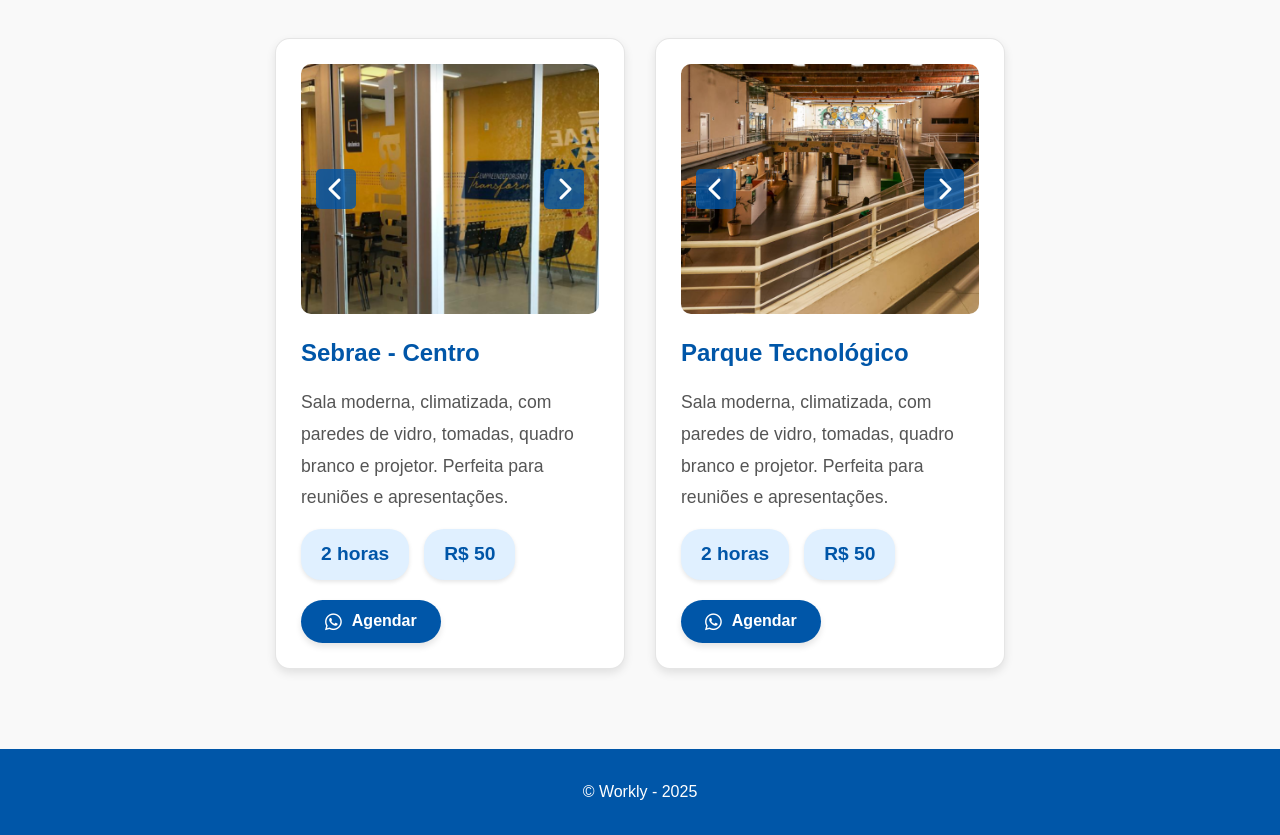
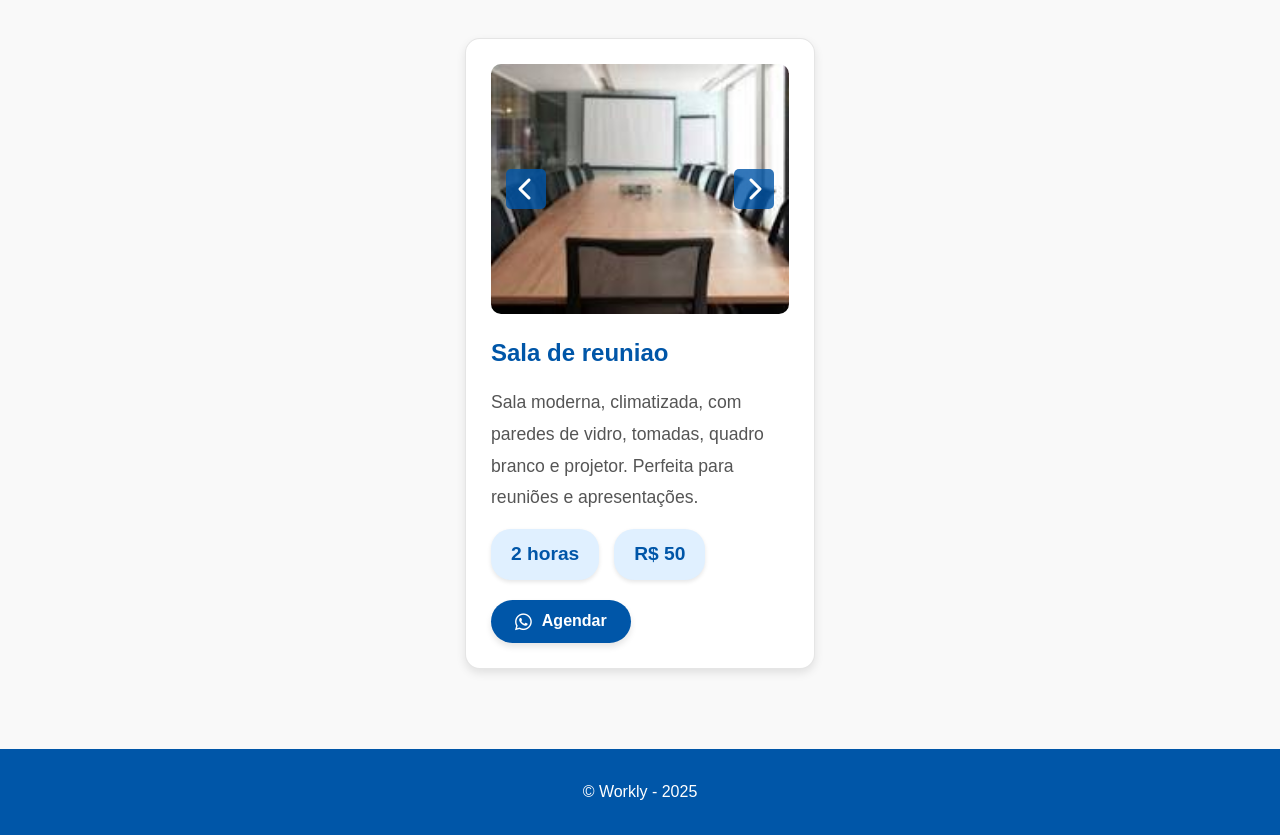
Before and after one commit to GustavoGPQ/Workly, a plain HTML site: page index.html in a window 1280 px wide. Shown: the part 690-1525 px from the top of the page. Drawn offline with Linux system fonts and the light colour scheme.

Commit message:
Cards trocados

```diff
--- a/index.html
+++ b/index.html
@@ -37,12 +37,12 @@
         <div class="container">
             <div id="sebrae-centro" class="card">
                 <div class="carousel">
-                    <img src="/img/Sebrae.png" alt="Sebrae - Centro" class="active">
-                    <img src="/img/Parque.png" alt="Sebrae - Centro">
+                    <img src="/img/Salateste.png" alt="Sebrae - Centro" class="active">
+                    <img src="/img/Salateste2.png" alt="Sebrae - Centro">
                     <button class="prev"><i class="fas fa-chevron-left"></i></button>
                     <button class="next"><i class="fas fa-chevron-right"></i></button>
                 </div>
-                <h3>Sebrae - Centro</h3>
+                <h3>Sala de reuniao</h3>
                 <p class="card-text">Sala moderna, climatizada, com paredes de vidro, tomadas, quadro branco e projetor. Perfeita para reuniões e apresentações.</p>
                 <div class="price">
                     <span class="duration">2 horas</span>
@@ -51,21 +51,6 @@
                 <button class="btn-agendar" onclick="window.open('https://api.whatsapp.com/send/?phone=555384525210&text=Oi+Desejo+agendar+uma+sala&type=phone_number&app_absent=0')"><i class="fab fa-whatsapp"></i> Agendar</button>
             </div>
 
-            <div id="parque-tecnologico" class="card">
-                <div class="carousel">
-                    <img src="/img/Parque.png" alt="Parque Tecnológico" class="active">
-                    <img src="/img/Sebrae.png" alt="Parque Tecnológico">
-                    <button class="prev"><i class="fas fa-chevron-left"></i></button>
-                    <button class="next"><i class="fas fa-chevron-right"></i></button>
-                </div>
-                <h3>Parque Tecnológico</h3>
-                <p class="card-text">Sala moderna, climatizada, com paredes de vidro, tomadas, quadro branco e projetor. Perfeita para reuniões e apresentações.</p>
-                <div class="price">
-                    <span class="duration">2 horas</span>
-                    <span class="amount">R$ 50</span>
-                </div>
-                <button class="btn-agendar" onclick="window.open('https://api.whatsapp.com/send/?phone=555384525210&text=Oi+Desejo+agendar+uma+sala&type=phone_number&app_absent=0')"><i class="fab fa-whatsapp"></i> Agendar</button>
-            </div>
         </div>
     </main>
 
```
Also changed, not shown: img/Salateste.png (added), img/Salateste2.png (added).
